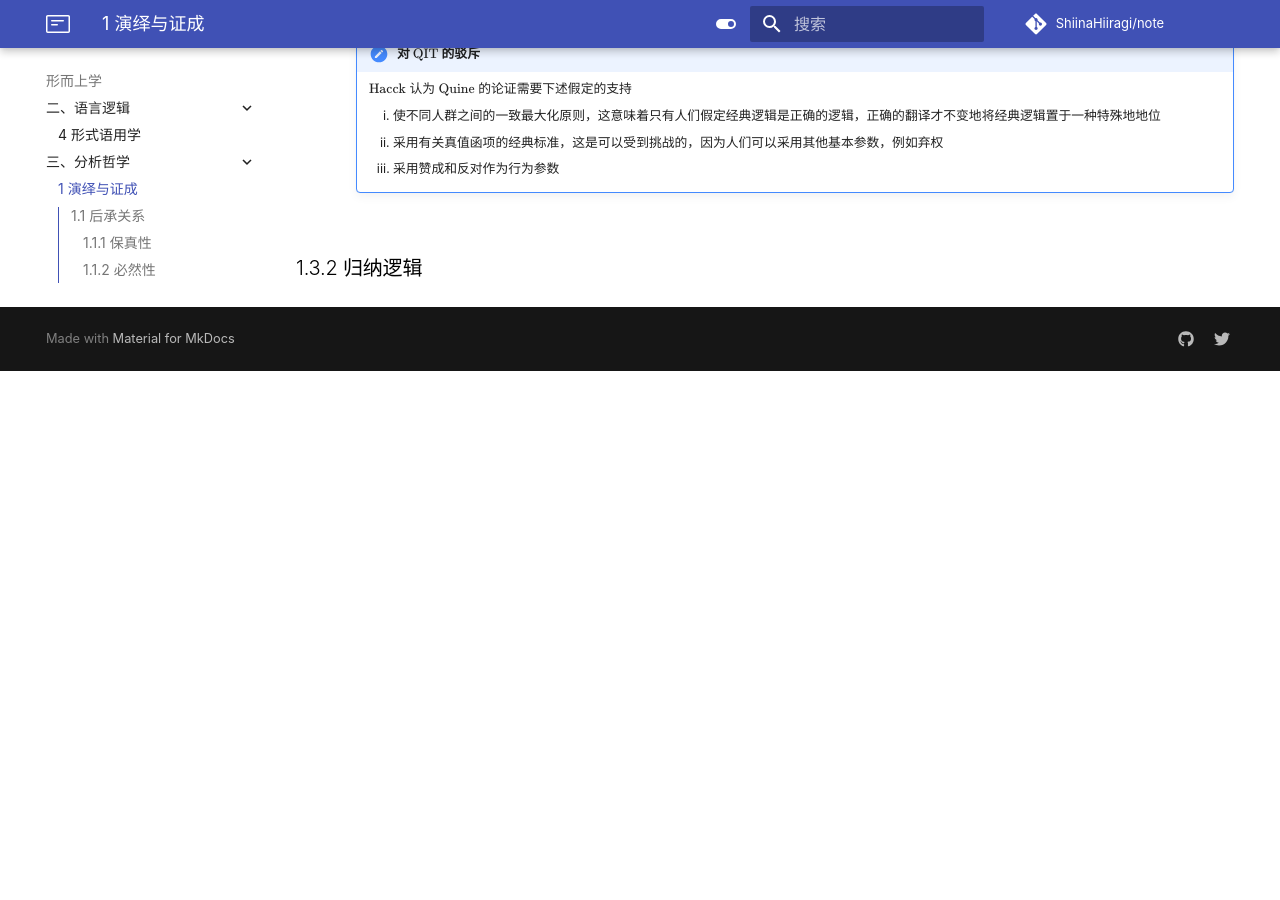
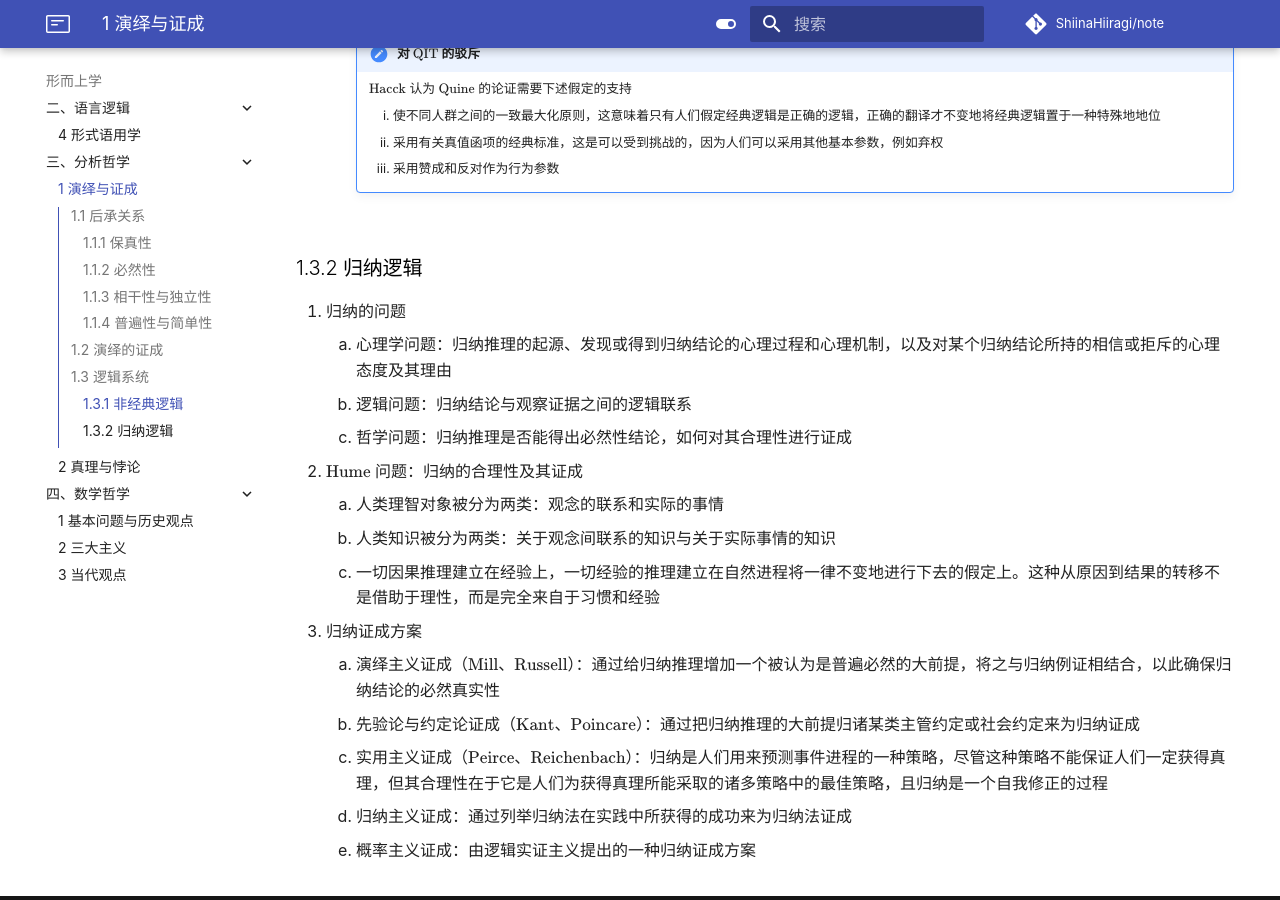
Before and after one commit to ShiinaHiiragi/note, an MkDocs documentation site: the page built from docs/meta/logic/syntax.md, in a window 1280 px wide and 900 px high, scrolled down 5579 px. Built offline with MkDocs 1.6.1 and Material for MkDocs 9.7.7, drawn with Linux system fonts in a browser that asks for light colours; comment, search, counter and statistics services are not loaded; before the commit the page ends 5950 px from its top, so only the background shows below that.

Commit message:
add new chapter

```diff
--- a/docs/meta/logic/syntax.md
+++ b/docs/meta/logic/syntax.md
@@ -143,3 +143,17 @@
             3. 采用赞成和反对作为行为参数
 
 ### 1.3.2 归纳逻辑
+1. 归纳的问题
+    1. 心理学问题：归纳推理的起源、发现或得到归纳结论的心理过程和心理机制，以及对某个归纳结论所持的相信或拒斥的心理态度及其理由
+    2. 逻辑问题：归纳结论与观察证据之间的逻辑联系
+    3. 哲学问题：归纳推理是否能得出必然性结论，如何对其合理性进行证成
+2. $\text{Hume}$ 问题：归纳的合理性及其证成
+    1. 人类理智对象被分为两类：观念的联系和实际的事情
+    2. 人类知识被分为两类：关于观念间联系的知识与关于实际事情的知识
+    3. 一切因果推理建立在经验上，一切经验的推理建立在自然进程将一律不变地进行下去的假定上。这种从原因到结果的转移不是借助于理性，而是完全来自于习惯和经验
+3. 归纳证成方案
+    1. 演绎主义证成（$\text{Mill}$、$\text{Russell}$）：通过给归纳推理增加一个被认为是普遍必然的大前提，将之与归纳例证相结合，以此确保归纳结论的必然真实性
+    2. 先验论与约定论证成（$\text{Kant}$、$\text{Poincare}$）：通过把归纳推理的大前提归诸某类主管约定或社会约定来为归纳证成
+    3. 实用主义证成（$\text{Peirce}$、$\text{Reichenbach}$）：归纳是人们用来预测事件进程的一种策略，尽管这种策略不能保证人们一定获得真理，但其合理性在于它是人们为获得真理所能采取的诸多策略中的最佳策略，且归纳是一个自我修正的过程
+    4. 归纳主义证成：通过列举归纳法在实践中所获得的成功来为归纳法证成
+    5. 概率主义证成：由逻辑实证主义提出的一种归纳证成方案
--- /dev/null
+++ b/docs/meta/logic/truth.md
@@ -0,0 +1,5 @@
+# 2 真理与悖论
+
+## 2.1 逻辑真理
+
+## 2.2 逻辑悖论
--- a/mkdocs.yml
+++ b/mkdocs.yml
@@ -81,6 +81,7 @@ nav:
       - 4 形式语用学: meta/lang/pragma.md
     - 三、分析哲学:
       - 1 演绎与证成: meta/logic/syntax.md
+      - 2 真理与悖论: meta/logic/truth.md
     - 四、数学哲学:
       - 1 基本问题与历史观点: meta/math/concept.md
       - 2 三大主义: meta/math/doctrine.md
```
Also changed, not shown: docs/index.md (+2 -2 lines), docs/math/num/cong.md (+0 -1 lines).
